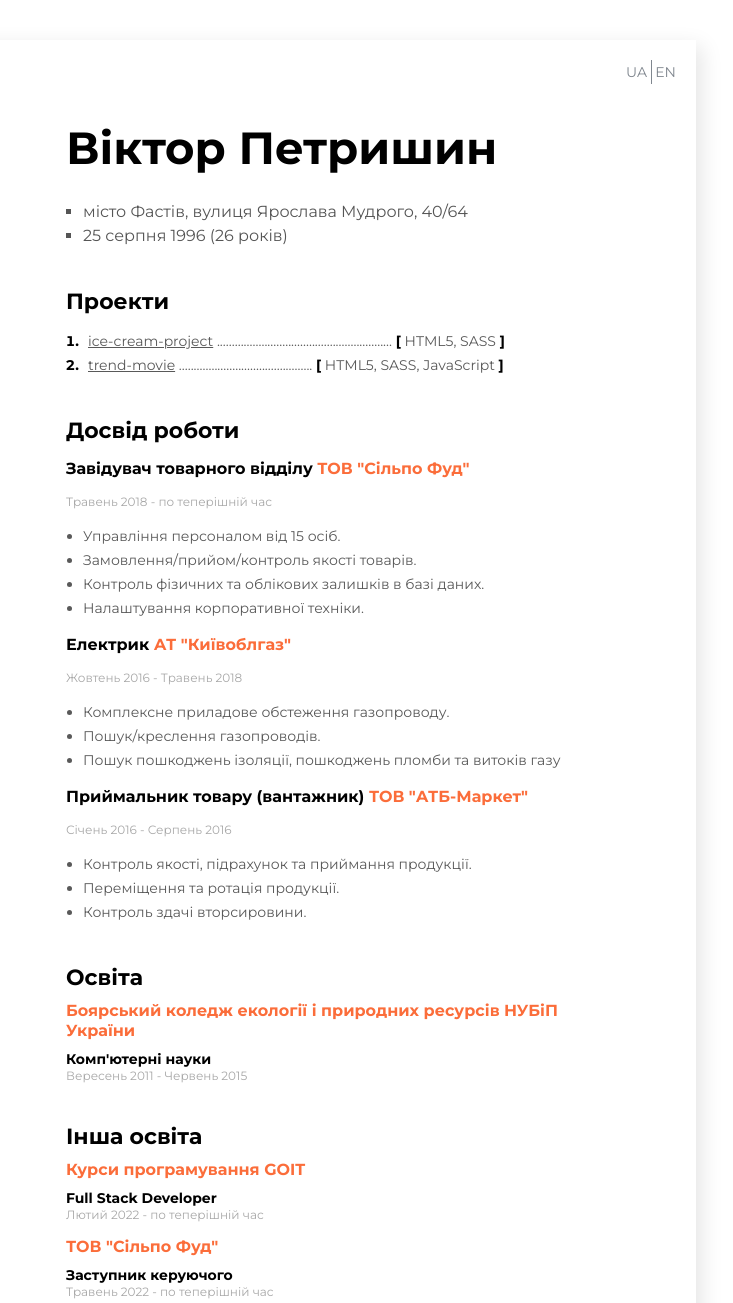
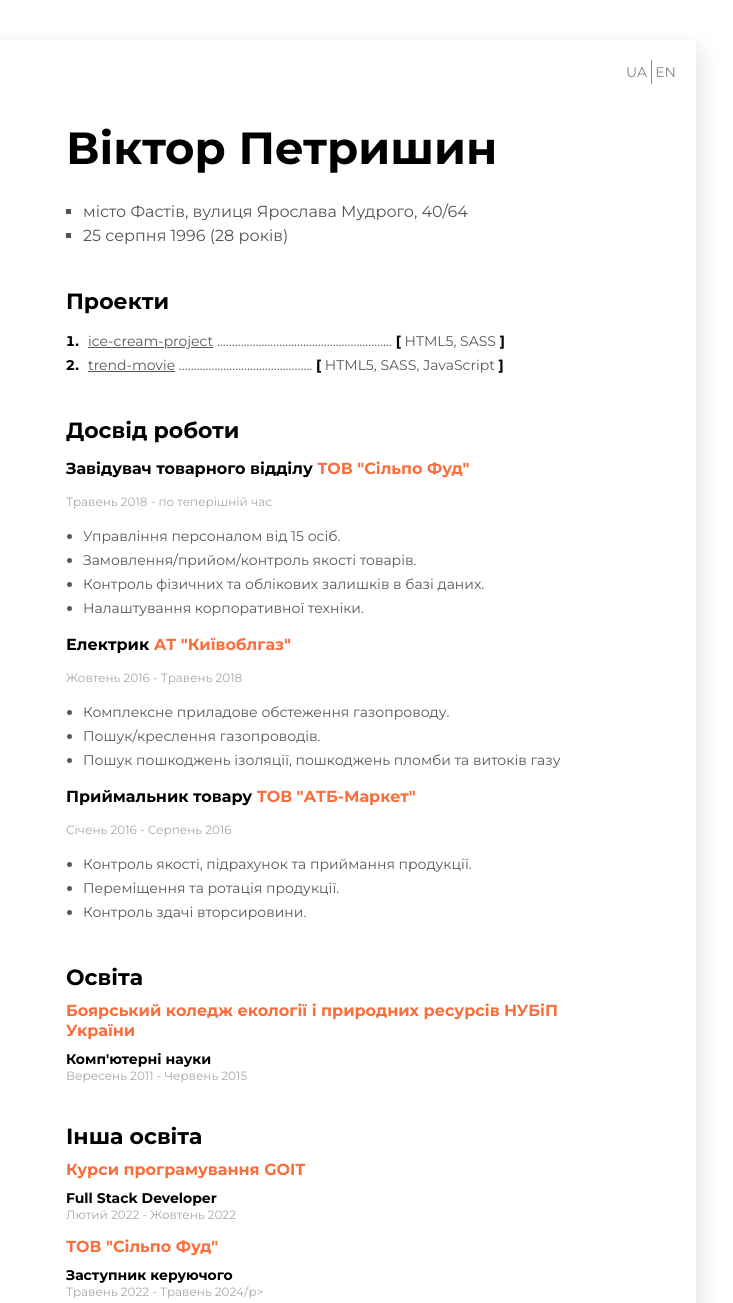
Before and after one commit to ViktorPetryshyn/my-resume, a plain HTML site: page index.html in a window 1280 px wide. Shown: the top 1303 px of the page, 449-1182 px from the left. Drawn offline with Linux system fonts and the light colour scheme.

Commit message:
Update index.html

```diff
--- a/index.html
+++ b/index.html
@@ -25,7 +25,7 @@
             <h1 class="my_name">Віктор Петришин</h1>
             <ul class="about_me_list">
                 <li>місто Фастів, вулиця Ярослава Мудрого, 40/64</li>
-                <li>25 серпня 1996 (26 років)</дi>
+                <li>25 серпня 1996 (28 років)</дi>
             </ul>
         </div>
         <!--my project section-->
@@ -77,7 +77,7 @@
             </div>
             <!--company 3-->
             <div>
-                <h4 class="my_w_e_position">Приймальник товару (вантажник)<span class="orange_title"> ТОВ "АТБ-Маркет"</span>
+                <h4 class="my_w_e_position">Приймальник товару<span class="orange_title"> ТОВ "АТБ-Маркет"</span>
                 </h4>
                 <p class="period_sec">Січень 2016 - Серпень 2016</p>
                 <ul class="unordered_list_duties">
@@ -100,10 +100,10 @@
             <h1 class="main_content_title">Інша освіта</h1>
             <h4 class="orange_title education_title">Курси програмування GOIT</h4>
             <p class="educational_institution">Full Stack Developer</p>
-            <p class="period_sec">Лютий 2022 - по теперішній час</p>
+            <p class="period_sec">Лютий 2022 - Жовтень 2022</p>
             <h4 class="orange_title education_title">ТОВ "Сільпо Фуд"</h4>
             <p class="educational_institution">Заступник керуючого</p>
-            <p class="period_sec">Травень 2022 - по теперішній час</p>
+            <p class="period_sec">Травень 2022 - Травень 2024/p>
         </div>
 
     </div>
```
